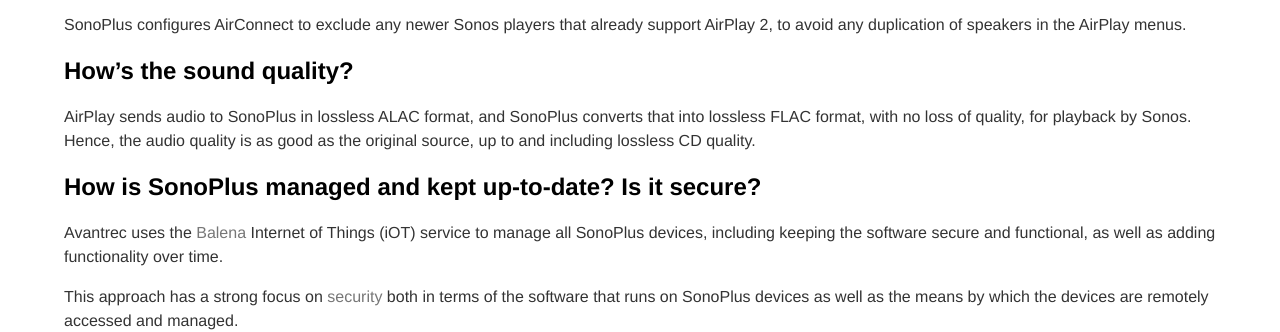
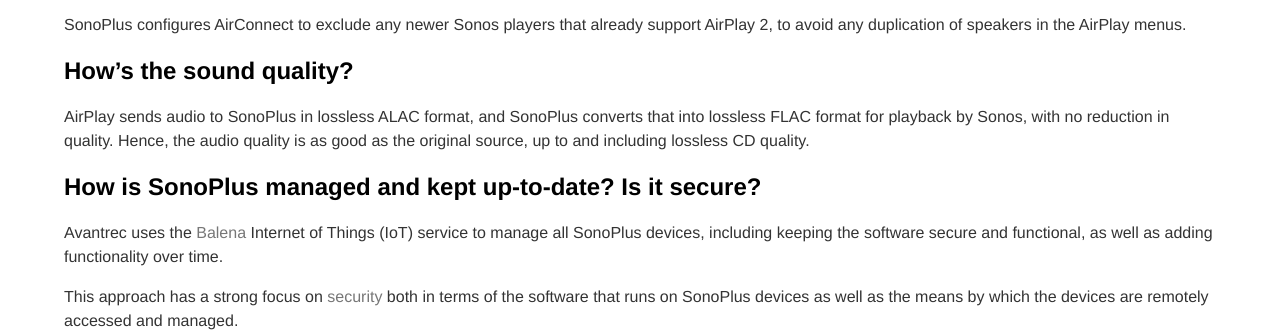
Before and after one commit to avantrec/avantrec.github.io, a Jekyll site: the page built from sonoplus-faq/index.md, in a window 1280 px wide. Shown: the part 1582-1914 px from the top of the page. Built offline with Jekyll 4.4.1, drawn with Linux system fonts in a browser that asks for light colours.

Commit message:
Minor changes.

```diff
--- a/sonoplus-faq/index.md
+++ b/sonoplus-faq/index.md
@@ -35,11 +35,11 @@
 
 ## How's the sound quality?
 
-AirPlay sends audio to SonoPlus in lossless ALAC format, and SonoPlus converts that into lossless FLAC format, with no loss of quality, for playback by Sonos. Hence, the audio quality is as good as the original source, up to and including lossless CD quality.
+AirPlay sends audio to SonoPlus in lossless ALAC format, and SonoPlus converts that into lossless FLAC format for playback by Sonos, with no reduction in quality. Hence, the audio quality is as good as the original source, up to and including lossless CD quality.
 
 ## How is SonoPlus managed and kept up-to-date? Is it secure?
 
-Avantrec uses the [Balena](https://www.balena.io) Internet of Things (iOT)  service to manage all SonoPlus devices, including keeping the software secure and functional, as well as adding functionality over time.
+Avantrec uses the [Balena](https://www.balena.io) Internet of Things (IoT)  service to manage all SonoPlus devices, including keeping the software secure and functional, as well as adding functionality over time.
 
 This approach has a strong focus on [security](https://www.balena.io/docs/learn/welcome/security/) both in terms of the software that runs on SonoPlus devices as well as the means by which the devices are remotely accessed and managed.
 
```
Also changed, not shown: sonoplus/index.md (+1 -1 lines).
